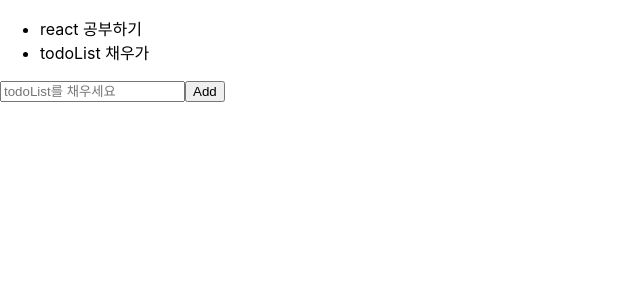
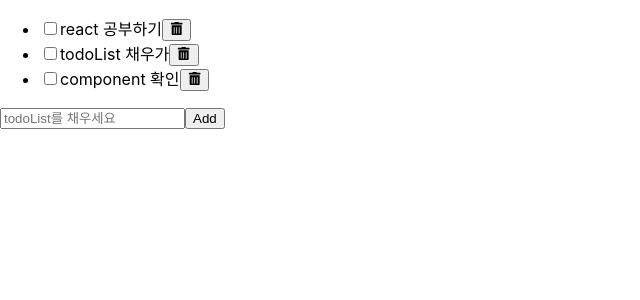
Before and after one commit to Woochang1132/todoProject, a React (Create React App) app: page / in a window 1280 px wide. Shown: the top 300 px of the page, without its empty margins (0-640 px from the left). Built offline with nearby package versions, Linux system fonts and the light colour scheme.

Commit message:
최우창 react_todoList li태그 component화

```diff
--- a/package.json
+++ b/package.json
@@ -8,6 +8,7 @@
     "@testing-library/user-event": "^13.2.1",
     "react": "^18.2.0",
     "react-dom": "^18.2.0",
+    "react-icons": "^4.11.0",
     "react-scripts": "5.0.1",
     "uuid": "^9.0.1",
     "web-vitals": "^2.1.0"
--- a/src/components/AddTodo/AddTodo.jsx
+++ b/src/components/AddTodo/AddTodo.jsx
@@ -6,6 +6,13 @@
 
     const handleSubmit = (e) => {
         e.preventDefault();
+
+        if(text.trim().length === 0){
+            return;
+        }
+
+        // 전달받은 pros 함수를 활용해서 component를 사용하는 곳
+        // 변수 업데이트 가능
         onAdd({id: uuid4, text, status : 'active'});
         setText('');
     }
--- /dev/null
+++ b/src/components/Todo/Todo.jsx
@@ -0,0 +1,30 @@
+import React from 'react';
+import {FaTrashAlt} from 'react-icons/fa'
+
+export default function Todo({todo, onUpdate, onDelete}) {
+    console.log("Todo 전체 조회 >>", todo)
+    const {text, status} = todo;
+
+    const handleChange = (e) => {
+        const check = e.target.checked? 'completed' : 'active'
+        onUpdate({...todo, status : check})
+    }
+
+    const handleDelete = () => {
+        console.log("todo >>>", todo)
+        onDelete(todo)
+    }
+
+    return (
+        <li>
+           <input type="checkbox" id='checkbox'
+           checked={status === 'completed'}
+           onChange={handleChange}
+           />
+           <label htmlFor='checkbox'>{text}</label>
+           <button onClick={handleDelete}>
+            <FaTrashAlt></FaTrashAlt>
+            </button>
+        </li>
+    );
+}
--- a/src/components/TodoList/TodoList.jsx
+++ b/src/components/TodoList/TodoList.jsx
@@ -1,22 +1,28 @@
 import React, {useState} from 'react';
 import AddTodo from '../AddTodo/AddTodo';
+import Todo from '../Todo/Todo';
 
 export default function TodoList() {
     const [todos, setTodo] = useState([
         {id : '1' , text : "react 공부하기", status : 'active'},
-        {id : '2' , text : "todoList 채우가", status : 'active'}
+        {id : '2' , text : "todoList 채우가", status : 'active'},
+        {id : '3' , text : "component 확인", status : 'active'}
     ])
 
-    const handleAdd = ((todo) => setTodo([...todos, todo]))
+    const handleAdd = ((todo) => setTodo([...todos, todo]));
+    const handleUpdate = (updated) =>
+    setTodo(todos.map((t) => t.id === updated.id ? updated : t ));
+
+    const handleDelete = (deleted) => setTodo(todos.filter((t) => t.id !== deleted.id))
 
     return (
         <section>
             <ul>
-                {
-                todos.map((todo =>
-                    <li key={todo.id}>{todo.text}</li>
-                    ))
-                }
+                {todos.map((item) => (
+                    <Todo key = {item.id}
+                    todo={item} onUpdate={handleUpdate} onDelete={handleDelete}>
+                  </Todo>
+                ))}
             </ul>
             <AddTodo onAdd={handleAdd}/>
         </section>
```
Also changed, not shown: 1 other file (tests, documents, lock files or other folders).
